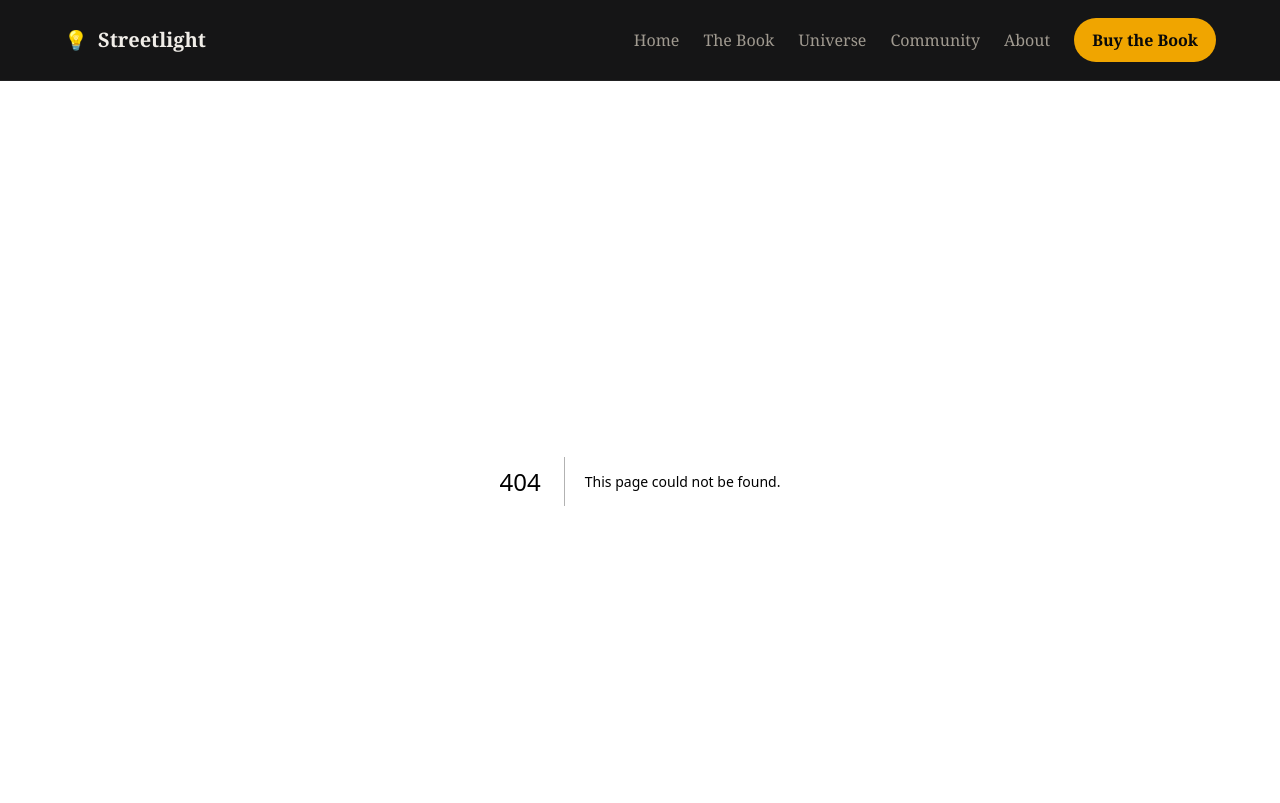
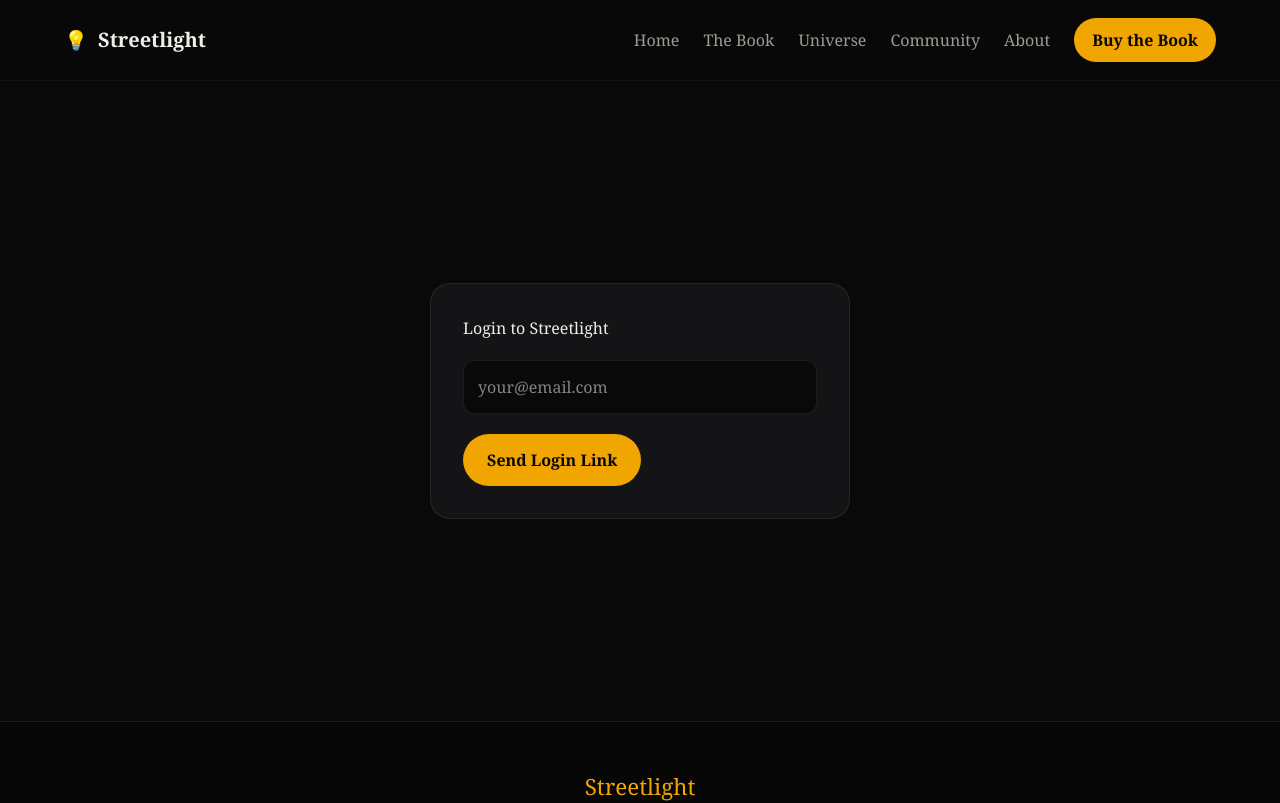
Before and after one commit to Kinyash51/Streetlight, a Next.js app: page /Login in a window 1280 px wide. Before the commit this address had no page. Shown: the top 803 px of the page. Built offline with nearby package versions, Linux system fonts and the light colour scheme; no server answers.

Commit message:
Add auth redirect and dashboard

```diff
--- /dev/null
+++ b/app/Login/page.tsx
@@ -0,0 +1,42 @@
+"use client";
+
+import { useState } from "react";
+import { supabase } from "@/lib/supabase-client";
+
+export default function LoginPage() {
+  const [email, setEmail] = useState("");
+
+  async function signIn() {
+    const { error } = await supabase.auth.signInWithOtp({
+        email,
+        options: {
+          emailRedirectTo: `${window.location.origin}/dashboard`,
+        },
+      });
+
+    if (error) {
+      alert(error.message);
+    } else {
+      alert("Check your email for the login link.");
+    }
+  }
+
+  return (
+    <main className="auth-page">
+      <div className="auth-card">
+        <h1>Login to Streetlight</h1>
+
+        <input
+          type="email"
+          placeholder="your@email.com"
+          value={email}
+          onChange={(e) => setEmail(e.target.value)}
+        />
+
+        <button onClick={signIn} className="btn-primary">
+          Send Login Link
+        </button>
+      </div>
+    </main>
+  );
+}
--- /dev/null
+++ b/app/dashboard/page.tsx
@@ -0,0 +1,8 @@
+export default function DashboardPage() {
+    return (
+      <main style={{ padding: "80px 24px" }}>
+        <h1>Streetlight Dashboard</h1>
+        <p>Your reader account is being prepared.</p>
+      </main>
+    );
+  }
--- a/app/globals.css
+++ b/app/globals.css
@@ -999,3 +999,30 @@ overflow: hidden;
     animation: none;
   }
 }
+
+.auth-page {
+  min-height: 80vh;
+  display: flex;
+  align-items: center;
+  justify-content: center;
+  padding: 40px;
+}
+
+.auth-card {
+  max-width: 420px;
+  width: 100%;
+  padding: 32px;
+  border: 1px solid var(--border);
+  border-radius: 20px;
+  background: var(--black-card);
+}
+
+.auth-card input {
+  width: 100%;
+  padding: 14px;
+  margin: 20px 0;
+  border-radius: 12px;
+  border: 1px solid var(--border);
+  background: var(--black);
+  color: white;
+}
--- /dev/null
+++ b/app/test/page.tsx
@@ -0,0 +1,24 @@
+import { supabase } from "@/lib/supabase";
+
+export default async function TestPage() {
+  const { data, error } = await supabase
+    .from("profiles")
+    .select("*");
+
+  return (
+    <main style={{ padding: "40px" }}>
+      <h1>Supabase Test</h1>
+
+      <pre>
+        {JSON.stringify(
+          {
+            data,
+            error,
+          },
+          null,
+          2
+        )}
+      </pre>
+    </main>
+  );
+}
--- /dev/null
+++ b/lib/supabase-client.ts
@@ -0,0 +1,6 @@
+import { createClient } from "@supabase/supabase-js";
+
+export const supabase = createClient(
+  process.env.NEXT_PUBLIC_SUPABASE_URL!,
+  process.env.NEXT_PUBLIC_SUPABASE_ANON_KEY!
+);
--- /dev/null
+++ b/lib/supabase.ts
@@ -0,0 +1,9 @@
+import { createClient } from "@supabase/supabase-js";
+
+const supabaseUrl = process.env.NEXT_PUBLIC_SUPABASE_URL!;
+const supabaseAnonKey = process.env.NEXT_PUBLIC_SUPABASE_ANON_KEY!;
+
+export const supabase = createClient(
+  supabaseUrl,
+  supabaseAnonKey
+);
--- a/package.json
+++ b/package.json
@@ -9,6 +9,8 @@
     "lint": "eslint"
   },
   "dependencies": {
+    "@supabase/ssr": "^0.10.3",
+    "@supabase/supabase-js": "^2.106.2",
     "framer-motion": "^12.40.0",
     "next": "16.2.6",
     "react": "19.2.4",
```
Also changed, not shown: 1 other file (tests, documents, lock files or other folders).
